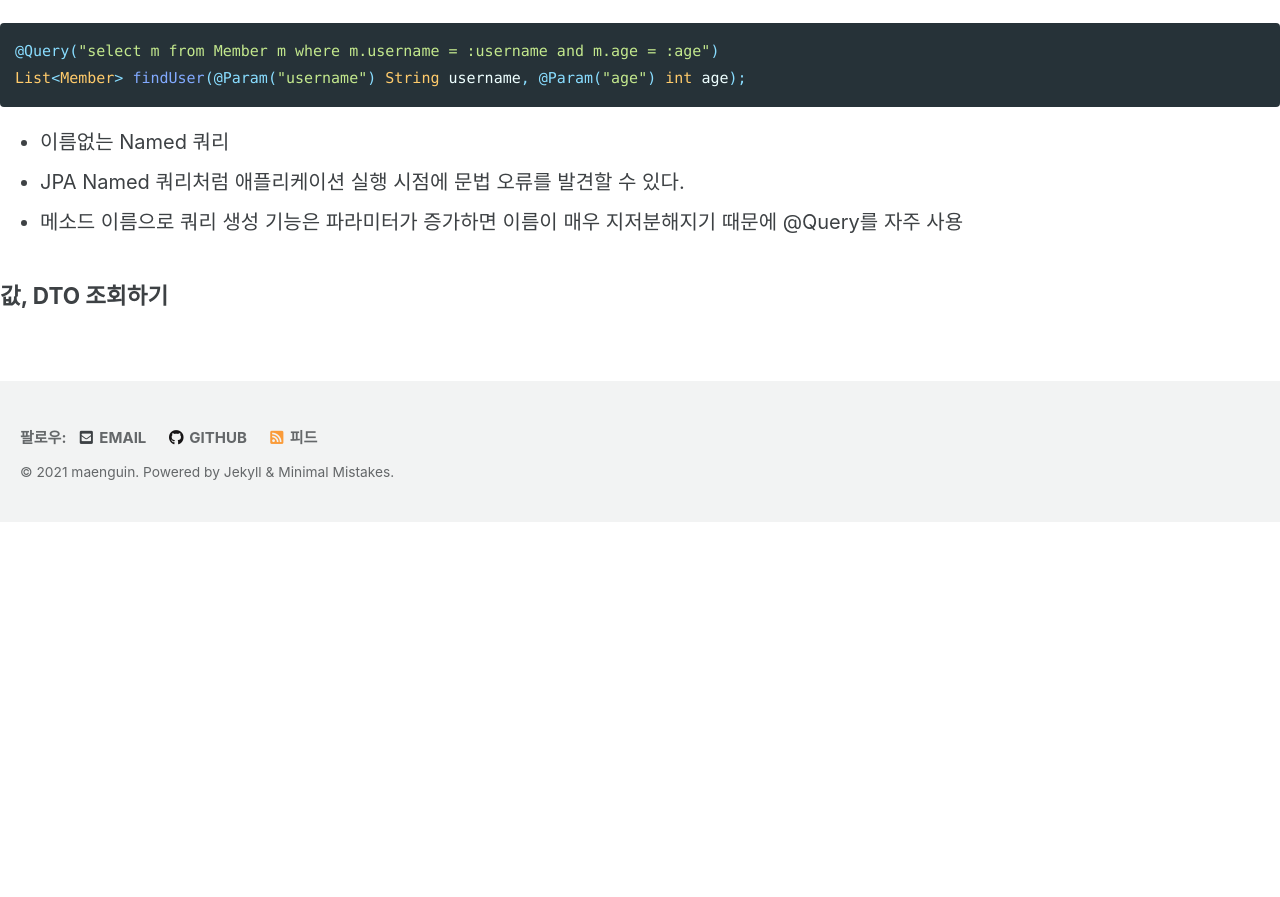
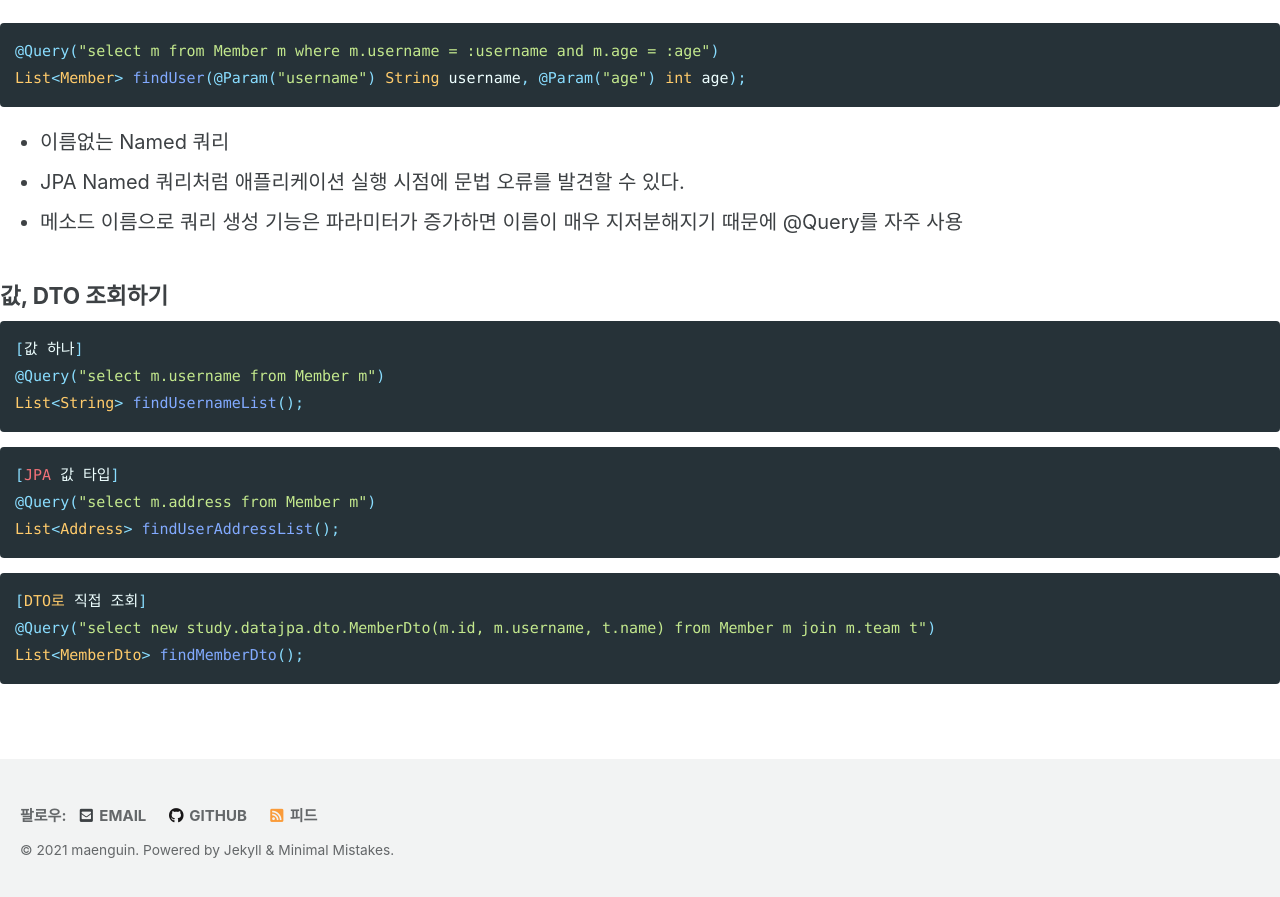
Before and after one commit to maenguin/maenguin.github.io, a Jekyll site: the page built from private/spring-data-jpa.md, in a window 1280 px wide and 900 px high, scrolled down 3762 px. Shown: the top 897 px of the window. Built offline with Jekyll 4.4.1, drawn with Linux system fonts in a browser that asks for light colours; cached includes are drawn as plain includes; our own code applies the rules of GitHub Pages for plain Markdown files; before the commit the page ends 4284 px from its top, so only the background shows below that.

Commit message:
Update spring-data-jpa.md

````diff
--- a/private/spring-data-jpa.md
+++ b/private/spring-data-jpa.md
@@ -117,3 +117,18 @@ List<Member> findUser(@Param("username") String username, @Param("age") int age)
 * 메소드 이름으로 쿼리 생성 기능은 파라미터가 증가하면 이름이 매우 지저분해지기 때문에 @Query를 자주 사용
 
 ### 값, DTO 조회하기
+```java
+[값 하나]
+@Query("select m.username from Member m")
+List<String> findUsernameList();
+```
+```java
+[JPA 값 타입]
+@Query("select m.address from Member m")
+List<Address> findUserAddressList();
+```
+```java
+[DTO로 직접 조회]
+@Query("select new study.datajpa.dto.MemberDto(m.id, m.username, t.name) from Member m join m.team t")
+List<MemberDto> findMemberDto();
+```
````
